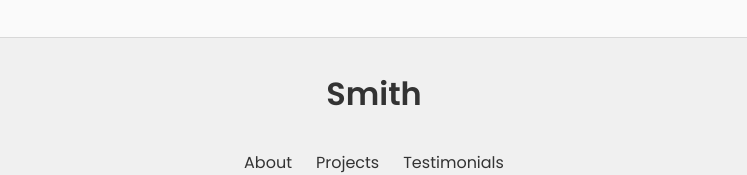
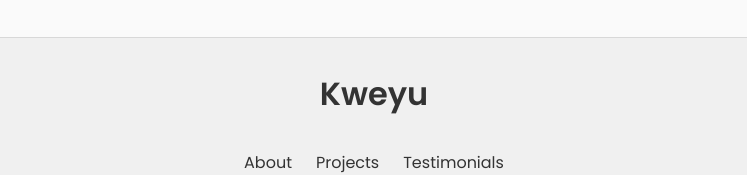
Before and after one commit to KweyuJ/MyPortfolio, a React (Vite) app: page / in a window 1280 px wide. Shown: the part 5186-5361 px from the top of the page, without its empty margins (266-1013 px from the left). Built offline with nearby package versions, Linux system fonts and the light colour scheme.

Commit message:
added copyrights at the footer

```diff
--- a/src/components/footer/Footer.jsx
+++ b/src/components/footer/Footer.jsx
@@ -5,7 +5,7 @@ const Footer = () => {
   return (
     <footer className="footer">
       <div className="footer__container container">
-        <h1 className="footer__title">Smith</h1>
+        <h1 className="footer__title">Kweyu</h1>
 
         <ul className="footer__list">
           <li>
```
